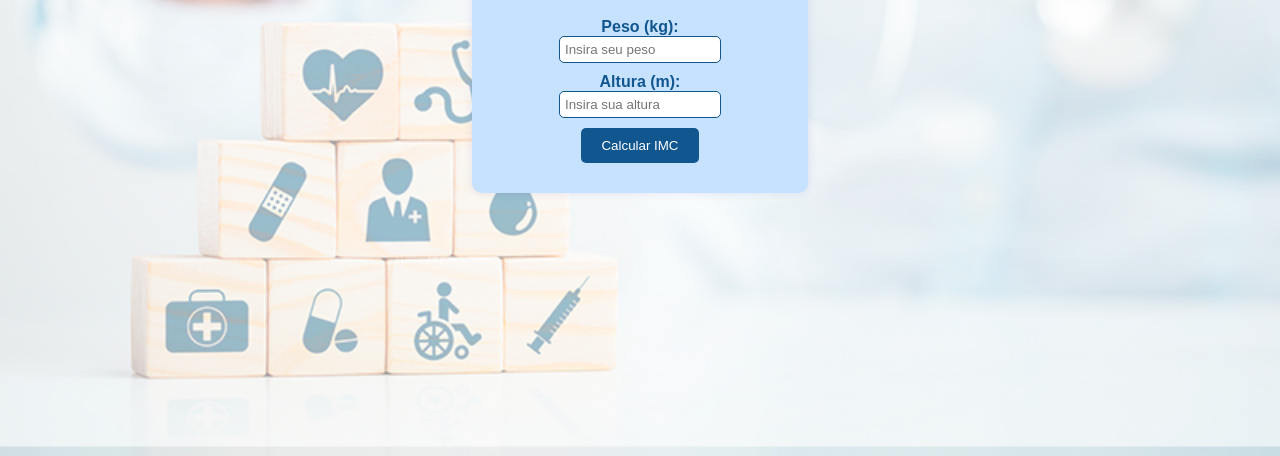
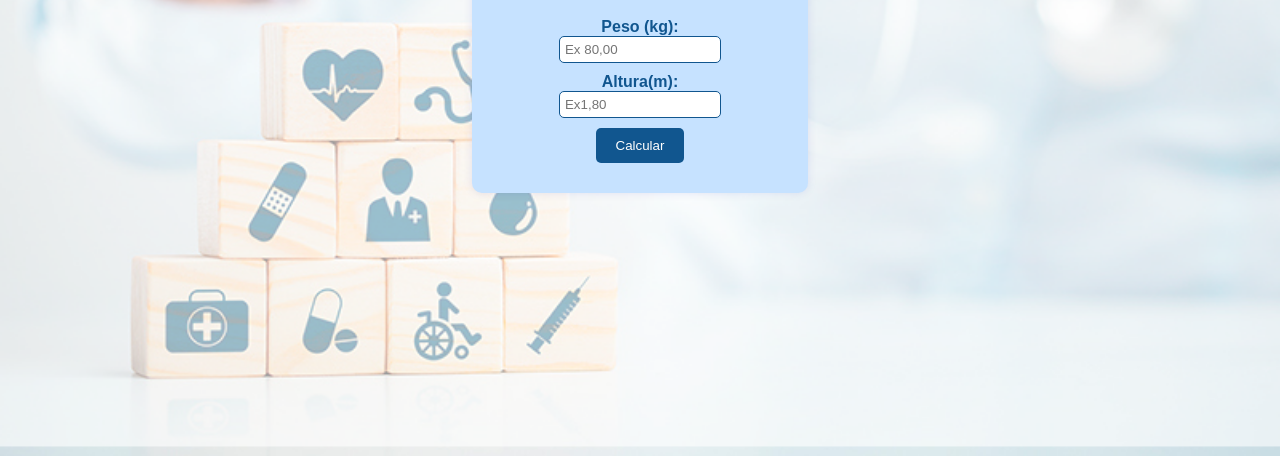
Before and after one commit to TMazoni/CalculadoradeIMC, a plain HTML site: page index.html in a window 1280 px wide. Shown: the part 344-800 px from the top of the page. Drawn offline with Linux system fonts and the light colour scheme.

Commit message:
Quarto commit

```diff
--- a/index.html
+++ b/index.html
@@ -11,13 +11,13 @@
         <h1>Calculadora de IMC</h1>
         <div class="input-container">
             <label for="weight">Peso (kg):</label>
-            <input type="number" id="weight" step="0.1" placeholder="Insira seu peso" required>
+            <input type="number" id="weight" step="0.1" placeholder="Ex 80,00" required>
         </div>
         <div class="input-container">
-            <label for="height">Altura (m):</label>
-            <input type="number" id="height" step="0.01" placeholder="Insira sua altura" required>
+            <label for="height">Altura(m):</label>
+            <input type="number" id="height" step="0.1" placeholder="Ex1,80" required>
         </div>
-        <button onclick="calculateIMC()">Calcular IMC</button>
+        <button onclick="calculateIMC()">Calcular</button>
         <div id="result"></div>
     </div>
 
--- a/styles.css
+++ b/styles.css
@@ -43,7 +43,7 @@ input {
 }
 
 button {
-    opacity: 0,5;
+
     padding: 10px 20px;
     background-color: #11568f;
     color: #fff;
```
